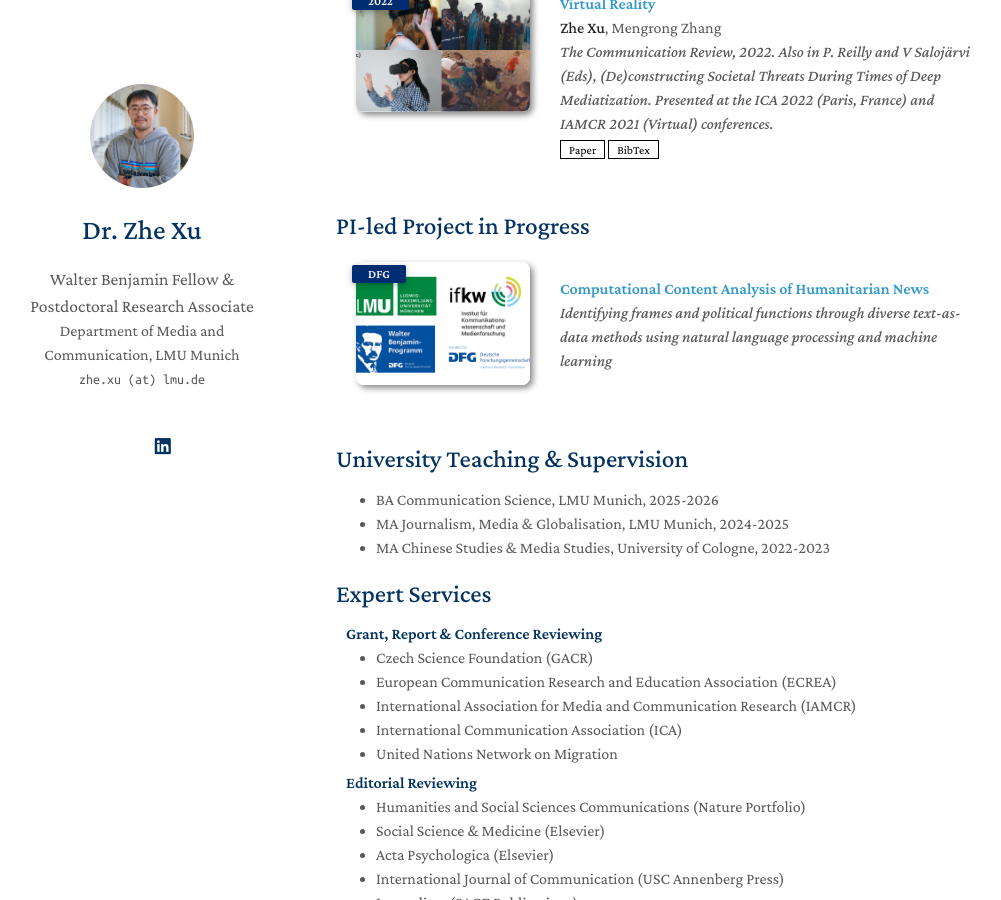
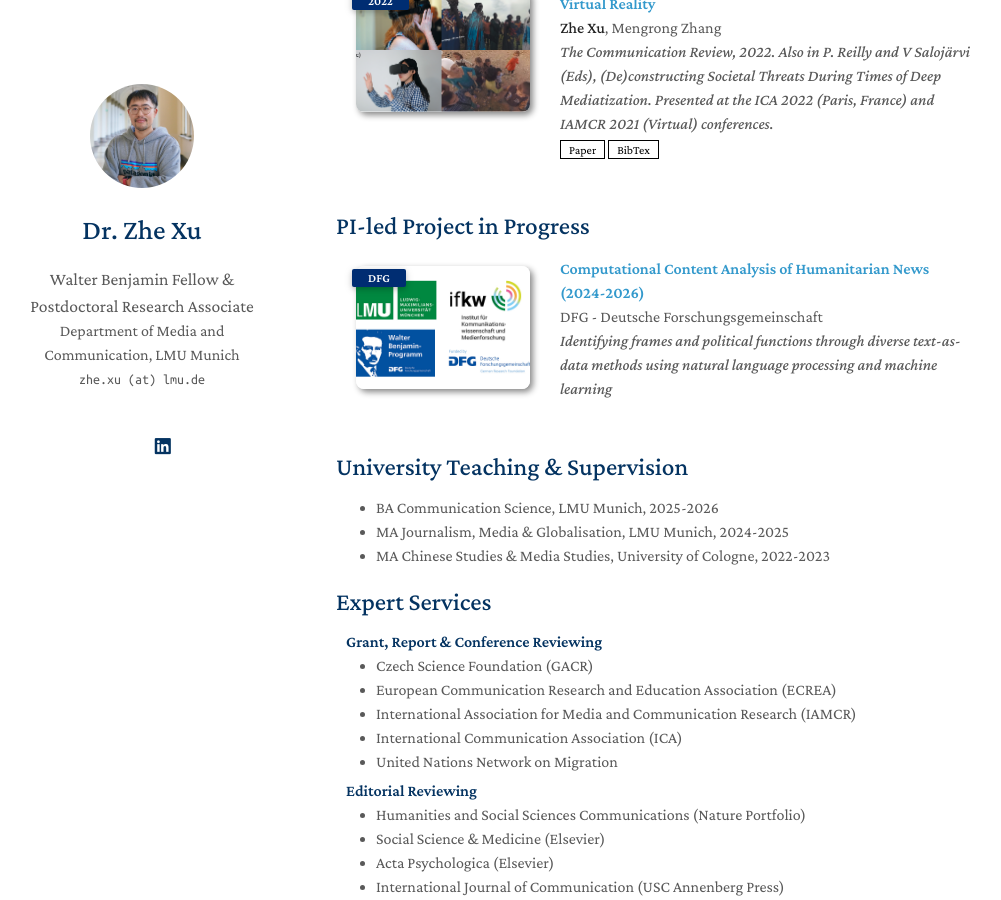
Before and after one commit to zhexuphd/home, a Jekyll site: the page built from index.md, in a window 1280 px wide and 900 px high, scrolled down 825 px. Shown: the whole window, without its empty margins (134-1135 px from the left). Built offline with Jekyll 4.4.1, drawn with Linux system fonts in a browser that asks for light colours; a style sheet for code colours, icons or effects is not loaded; our own code applies the rules of GitHub Pages for plain Markdown files.

Commit message:
Update dfg.yml

```diff
--- a/_data/dfg.yml
+++ b/_data/dfg.yml
@@ -1,7 +1,7 @@
 main:
 
-  - title: "Computational Content Analysis of Humanitarian News"
-    authors:
+  - title: "Computational Content Analysis of Humanitarian News (2024-2026)"
+    authors: DFG - Deutsche Forschungsgemeinschaft
     conference_short: DFG
     conference: Identifying frames and political functions through diverse text-as-data methods using natural language processing and machine learning
     image: ./assets/img/ifkwdfg.jpg
```
